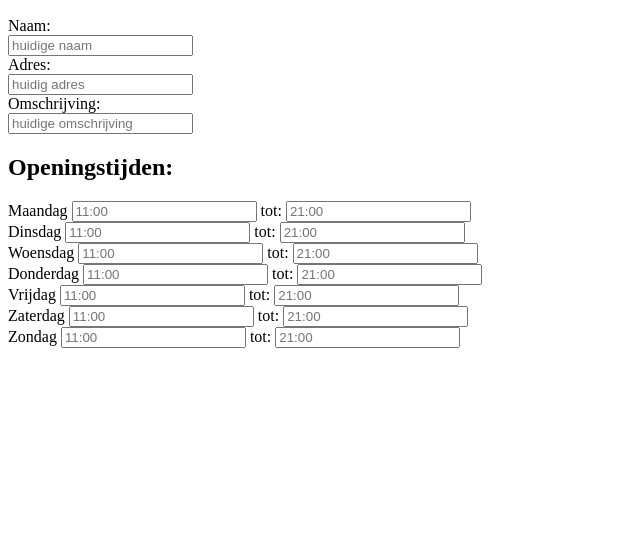
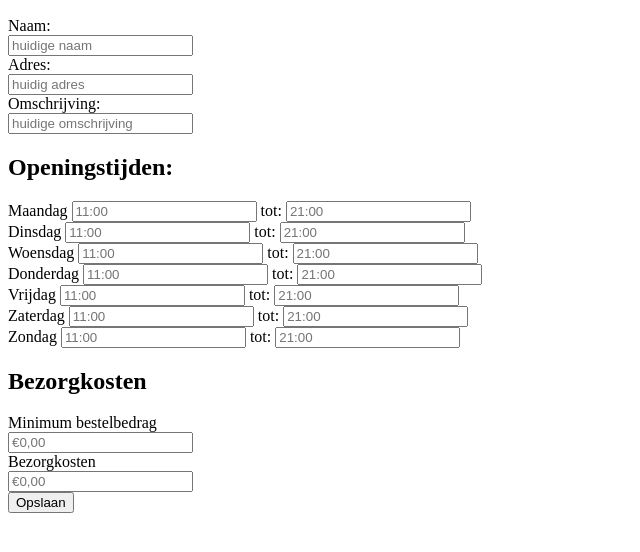
Before and after one commit to s1d1/project-YC-april, a plain HTML site: page restaurant-gegevens-aanpassen.html in a window 1280 px wide. Shown: the part 110-662 px from the top of the page, without its empty margins (0-640 px from the left). Drawn offline with Linux system fonts and the light colour scheme.

Commit message:
Formulier uitgebreid

```diff
--- a/restaurant-gegevens-aanpassen.html
+++ b/restaurant-gegevens-aanpassen.html
@@ -18,6 +18,7 @@
         <input placeholder="huidig adres" type="text" id="adres"><br>
         <label for="adres">Omschrijving:</label><br>
         <input placeholder="huidige omschrijving" type="text" id="adres">
+
         <h2>Openingstijden:</h2>
 
         <label for="openvan">Maandag</label>
@@ -55,8 +56,14 @@
         <label for="openvan">tot:</label>
         <input placeholder="21:00" type="text" id="openvan"><br>
 
+        <h2>Bezorgkosten</h2>
+        <label for="naam">Minimum bestelbedrag</label><br>
+        <input placeholder="€0,00" type="text" id="adres"><br>
+        <label for="adres">Bezorgkosten</label><br>
+        <input placeholder="€0,00" type="text" id="adres"><br>
+    </form>
 
-    </form>
+    <button>Opslaan</button>
 
 </body>
 
```
